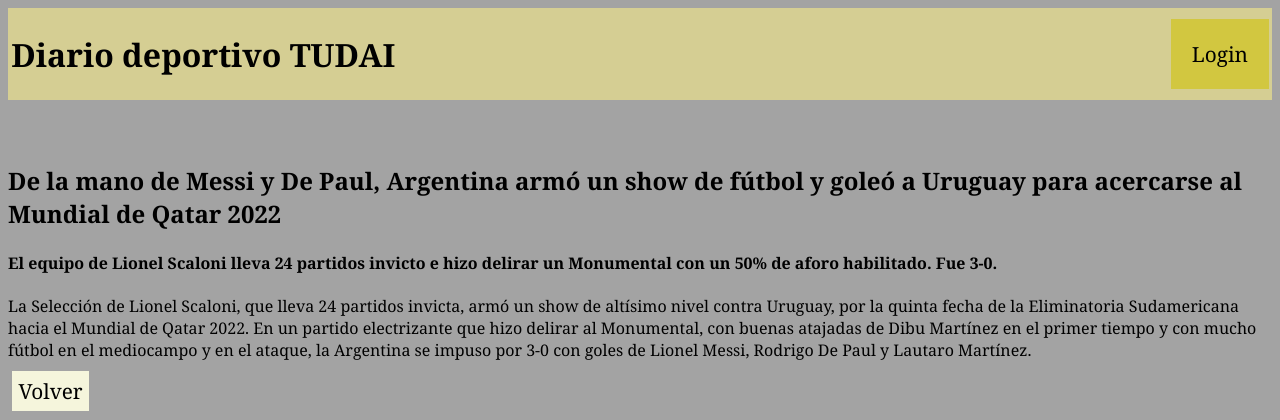
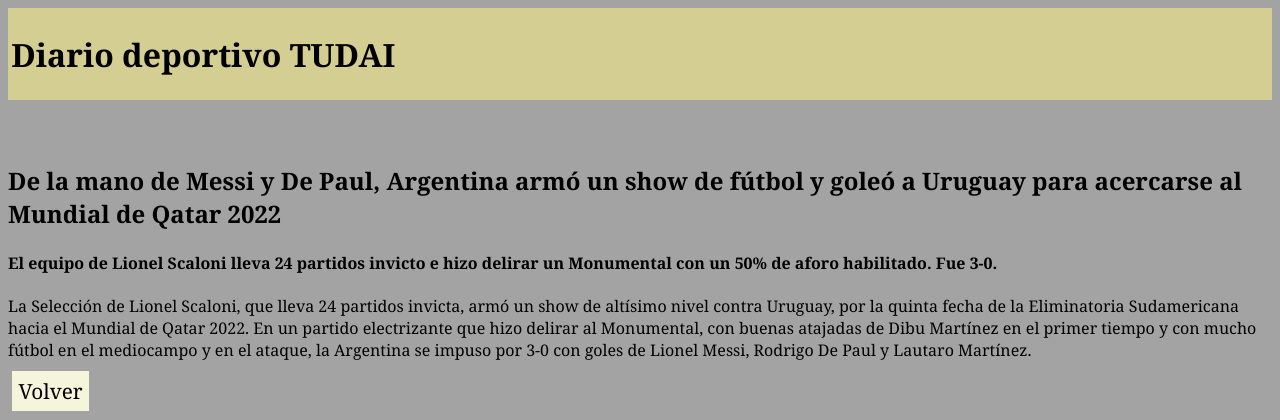
Before and after one commit to HilaExaUnicen/DiarioDeportivoTPE, a PHP site: page /viewSeccion/1 in a window 1280 px wide. Shown: the top 420 px of the page. Run offline with PHP 8.4, Linux system fonts and the light colour scheme; data comes from the database, SQL or seed files in the repository.

Commit message:
cambio en el template

```diff
--- a/Controller/NewsController.php
+++ b/Controller/NewsController.php
@@ -44,8 +44,8 @@
     function deleteSeccion($idSeccion){
         $this->loginHelper->checkLoggedin();
         try{
-        $this->model->deleteSeccionFromDB($idSeccion);
-        $this->view->showHomeLocation();
+            $this->model->deleteSeccionFromDB($idSeccion);
+            $this->view->showHomeLocation();
         }
         catch(Exception $e){
             echo "No se puede borrar la seccion porque tiene noticias";
--- a/templates/noticia.tpl
+++ b/templates/noticia.tpl
@@ -10,10 +10,8 @@
 <body>
     <header>
         <h1>Diario deportivo TUDAI</h1>
-        <nav>
-            <a class="botonLogin" href="login">Login</a>
-        </nav>
     </header>
+
     <h1>{$noticia->titulo}</h1>
     <h4>{$noticia->descripcion}</h4>
     <p>{$noticia->cuerpo}</p>
--- a/templates/seccion.tpl
+++ b/templates/seccion.tpl
@@ -10,9 +10,6 @@
 <body>
     <header>
         <h1>Diario deportivo TUDAI</h1>
-        <nav>
-            <a class="botonLogin" href="login">Login</a>
-        </nav>
     </header>
 
         {foreach from=$noticias item=noticia}
```
